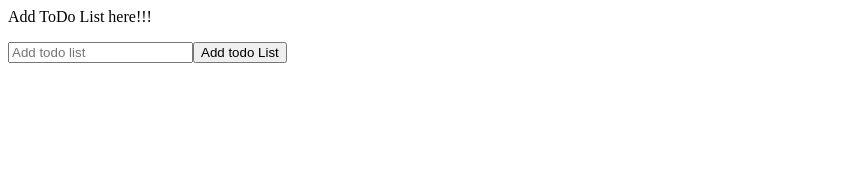
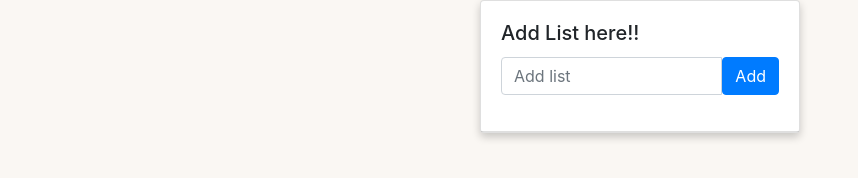
Before and after one commit to RaviTejaGarnepudi/checklistapplication, a React app: page / in a window 1280 px wide. Shown: the whole page, without its empty margins (0-858 px from the left). Built offline with nearby package versions, Linux system fonts and the light colour scheme.

Commit message:
updated css to the project

```diff
--- a/package.json
+++ b/package.json
@@ -13,6 +13,7 @@
     "react-dom": "^17.0.1",
     "react-icons": "^4.1.0",
     "react-scripts": "4.0.1",
+    "react-share": "^4.3.1",
     "web-vitals": "^0.2.4"
   },
   "scripts": {
--- a/public/index.html
+++ b/public/index.html
@@ -26,7 +26,7 @@
     -->
     <title>React App</title>
   </head>
-  <body>
+  <body style="background-color: rgb(250, 247, 243);display: flex;align-items: center;justify-content: center;">
     <noscript>You need to enable JavaScript to run this app.</noscript>
     <div id="root"></div>
     <!--
--- a/src/components/todo.js
+++ b/src/components/todo.js
@@ -5,11 +5,11 @@ class ToDo extends Component {
     render() {
         return (
             this.props.todolist.map((todo, index) =>
-                <li key={todo.id} style={{ width: '18rem' }}>
+                <li className="list-group-item" key={todo.id} style={{ width: '20rem'}}>
                     {todo.text}
                    <span style={{alignContent:'end'}}>
-                        <MdEdit style={{cursor : 'pointer'}} onClick={() => this.props.onChildEditClick(index, todo.id)} />
-                        <MdDelete style={{cursor : 'pointer'}} onClick={() => this.props.onChildDeleteClick(todo.id)} />
+                        <MdEdit style={{cursor : 'pointer', float : 'right'}} onClick={() => this.props.onChildEditClick(index, todo.id)} />
+                        <MdDelete style={{cursor : 'pointer', float : 'right'}} onClick={() => this.props.onChildDeleteClick(todo.id)} />
                     </span>
                 </li>
             )
--- a/src/components/todoForm.js
+++ b/src/components/todoForm.js
@@ -1,5 +1,6 @@
 import React, { Component } from 'react';
 import { Card, Button } from 'react-bootstrap';
+import {  WhatsappShareButton,WhatsappIcon } from "react-share";
 
 class ToDoForm extends Component {
     state = { todostring: '' };
@@ -10,27 +11,33 @@ class ToDoForm extends Component {
 
     handleSubmit = (e) => {
         e.preventDefault();
-        if(this.state.todostring.replace(/\s+/g,' ').trim() === null || this.state.todostring.replace(/\s+/g,' ').trim() === '') return;
+        if (this.state.todostring.replace(/\s+/g, ' ').trim() === null || this.state.todostring.replace(/\s+/g, ' ').trim() === '') {
+            return;
+        }
         this.props.onSubmit({
             id: Math.floor(Math.random() * 10000),
-            text: this.state.todostring.replace(/\s+/g,' ').trim()
+            text: this.state.todostring.replace(/\s+/g, ' ').trim()
         });
         this.setState({ todostring: '' });
     }
 
     render() {
         return (
-            <form className="todo-form flex container" onSubmit={this.handleSubmit} >
-                <Card style={{ width: '18rem', align: "center" }}>
-                    <Card.Body>
-                        <Card.Title>Add ToDo List here!!!</Card.Title>
-                        <Card.Text>
-                            <input type="text" name="text" className="todo-input"
-                                placeholder="Add todo list" value={this.state.todostring} onChange={this.handleChange} />
-                                <Button className="todo-button" variant="primary" type="submit">Add todo List</Button>
-                        </Card.Text>
-                    </Card.Body>
-                </Card>
+            <form className="form-group" onSubmit={this.handleSubmit} >
+                <Card.Body>
+                    <Card.Title>Add List here!!</Card.Title>
+                    <Card.Text>
+                        <div className="input-group">
+                            <input type="text" name="text" className="todo-input form-control"
+                                placeholder="Add list" value={this.state.todostring} onChange={this.handleChange} />
+                            <span class="input-group-btn">
+                                <Button style={{ float: 'right' }} className="todo-button" variant="primary" type="submit">
+                                    Add
+                                </Button>
+                            </span>
+                        </div>
+                    </Card.Text>
+                </Card.Body>
             </form>
         );
     }
--- a/src/components/todoList.js
+++ b/src/components/todoList.js
@@ -1,6 +1,7 @@
 import React, { Component } from 'react'
 import ToDo from './todo';
-import ToDoForm from './todoForm'
+import ToDoForm from './todoForm';
+import { Card, Button } from 'react-bootstrap';
 
 class ToDoList extends Component {
     state = { todos: [] }
@@ -11,19 +12,19 @@ class ToDoList extends Component {
     }
 
     clickDelete = (id) => {
-        if (window.confirm('Are you sure you wish to delete this item?')) {
+        if (window.confirm('Are you sure you wish to delete this todo item?')) {
             this.setState({ todos: this.state.todos.filter(x => x.id !== id) });
         }
     }
 
     clickEdit = (index, id) => {
-        const value = prompt("Please enter your name:", this.state.todos[index].text);
+        const value = prompt("Please update your todo item:", this.state.todos[index].text);
         if (value === null) {
             return; //break out of the function early
         }
         const newtodos = this.state.todos.map(todo => {
             if (todo.id === id) {
-                todo.text = value.replace(/\s+/g,' ').trim();
+                todo.text = value.replace(/\s+/g, ' ').trim();
             }
             return todo;
         });
@@ -32,9 +33,13 @@ class ToDoList extends Component {
 
     render() {
         return (
-            <div>
-                <ToDoForm onSubmit={this.addtoList} />
-                <ToDo todolist={this.state.todos} onChildDeleteClick={this.clickDelete} onChildEditClick={this.clickEdit} />
+            <div className="container">
+                <Card style={{ width: '20rem', boxShadow: "0 4px 8px 0 rgba(0,0,0,0.2)" }}>
+                    <ToDoForm onSubmit={this.addtoList} />
+                    <ul class="list-group">
+                        <ToDo todolist={this.state.todos} onChildDeleteClick={this.clickDelete} onChildEditClick={this.clickEdit} />
+                    </ul>
+                </Card>
             </div>
         )
     }
--- a/src/index.js
+++ b/src/index.js
@@ -1,6 +1,7 @@
 import React, { Component } from 'react';
 import ReactDOM from 'react-dom';
 import ToDoList from './components/todoList';
+import 'bootstrap/dist/css/bootstrap.min.css';
 
 class App extends Component {
 
```
Also changed, not shown: 2 other files.
